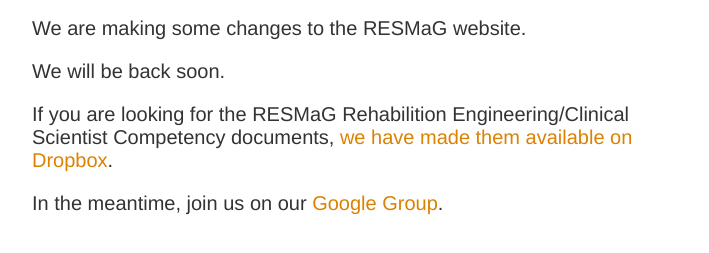
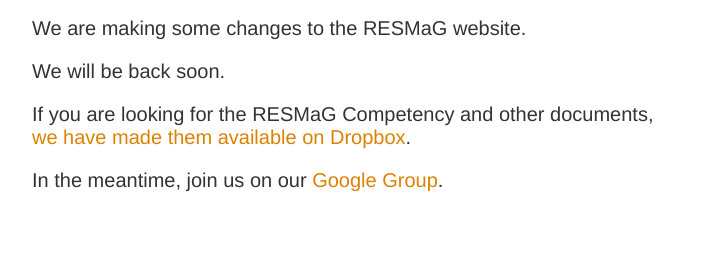
Before and after one commit to paulhewett/website-resmag-holding, a plain HTML site: page index.html in a window 1280 px wide. Shown: the part 471-724 px from the top of the page, without its empty margins (283-992 px from the left). Drawn offline with Linux system fonts and the light colour scheme.

Commit message:
Updated text

```diff
--- a/index.html
+++ b/index.html
@@ -30,7 +30,7 @@
             <h1>Site under development.</h1>
             <p>RESMaG is a voluntary group formed to support healthcare science professionals working in Rehabilitation Engineering in England, Scotland, Wales and Northern Ireland.
             <p>We are making some changes to the RESMaG website.</p> We will be back soon.</p>
-            <p>If you are looking for the RESMaG Rehabilition Engineering/Clinical Scientist Competency documents, <a href="https://www.dropbox.com/sh/1uyqkr0eziywdnb/AABjtX9lzijQsQID2wswejjLa?dl=0">we have made them available on Dropbox</a>.
+            <p>If you are looking for the RESMaG Competency and other documents, <a href="https://www.dropbox.com/sh/1uyqkr0eziywdnb/AABjtX9lzijQsQID2wswejjLa?dl=0">we have made them available on Dropbox</a>.
             <p>In the meantime, join us on our <a href="https://groups.google.com/d/forum/resmag-council">Google Group</a>.</p>
         </article>
     </body>
```
